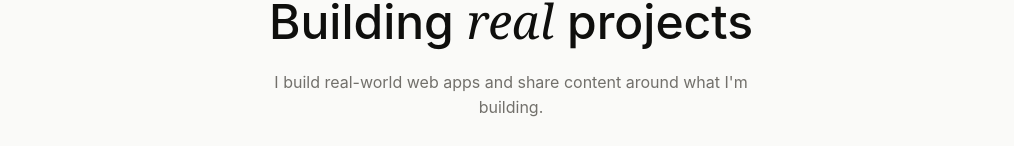
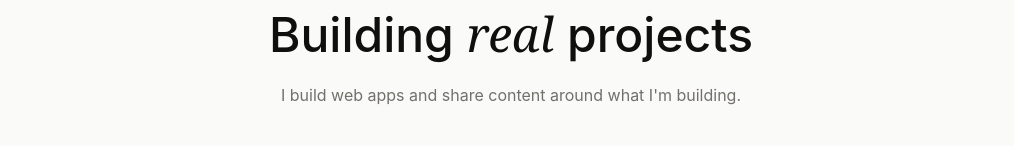
Before and after one commit to namatran/portfolio, a Next.js app: page / in a window 1280 px wide. Shown: the part 233-379 px from the top of the page, without its empty margins (129-1143 px from the left). Built offline with nearby package versions, Linux system fonts and the light colour scheme; no server answers.

Commit message:
Updated bio

```diff
--- a/src/app/about/page.tsx
+++ b/src/app/about/page.tsx
@@ -29,7 +29,7 @@ export default function AboutPage() {
 
                 <ul className="section-text mt-4 ml-6 list-disc">
                     <li className="mb-2">
-                        create full-stack <a href="https://github.com/namatran" className="border-b-[1.5px] text-[var(--accent-primary)]">apps</a> and ship them,
+                        create actual full-stack <a href="https://github.com/namatran" className="border-b-[1.5px] text-[var(--accent-primary)]">apps</a> with my learning and ship them,
                     </li>
                     <li className="mb-2">
                         create <a href="https://www.youtube.com/@naminabush" className="border-b-[1.5px] text-[var(--accent-primary)]">
--- a/src/app/page.tsx
+++ b/src/app/page.tsx
@@ -16,7 +16,7 @@ export default function Home() {
           Building <em style={{ fontStyle: 'italic', fontFamily: 'Georgia, serif' }}>real</em> projects
         </h1>
         <p className="text-[16px] leading-[1.6] max-w-125 mb-10 text-[var(--light-text-secondary)]">
-          I build real-world web apps and share content around what I'm building.
+          I build web apps and share content around what I'm building.
         </p>
 
         <CTAButton/>
```
